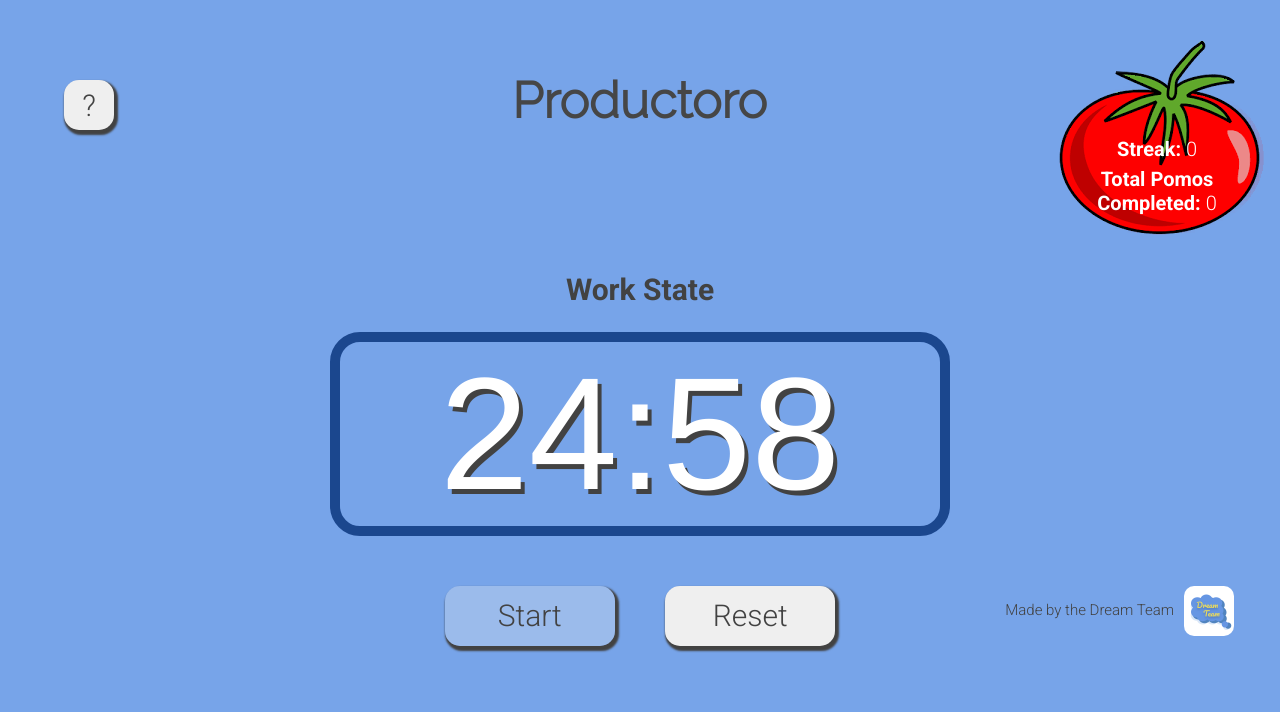
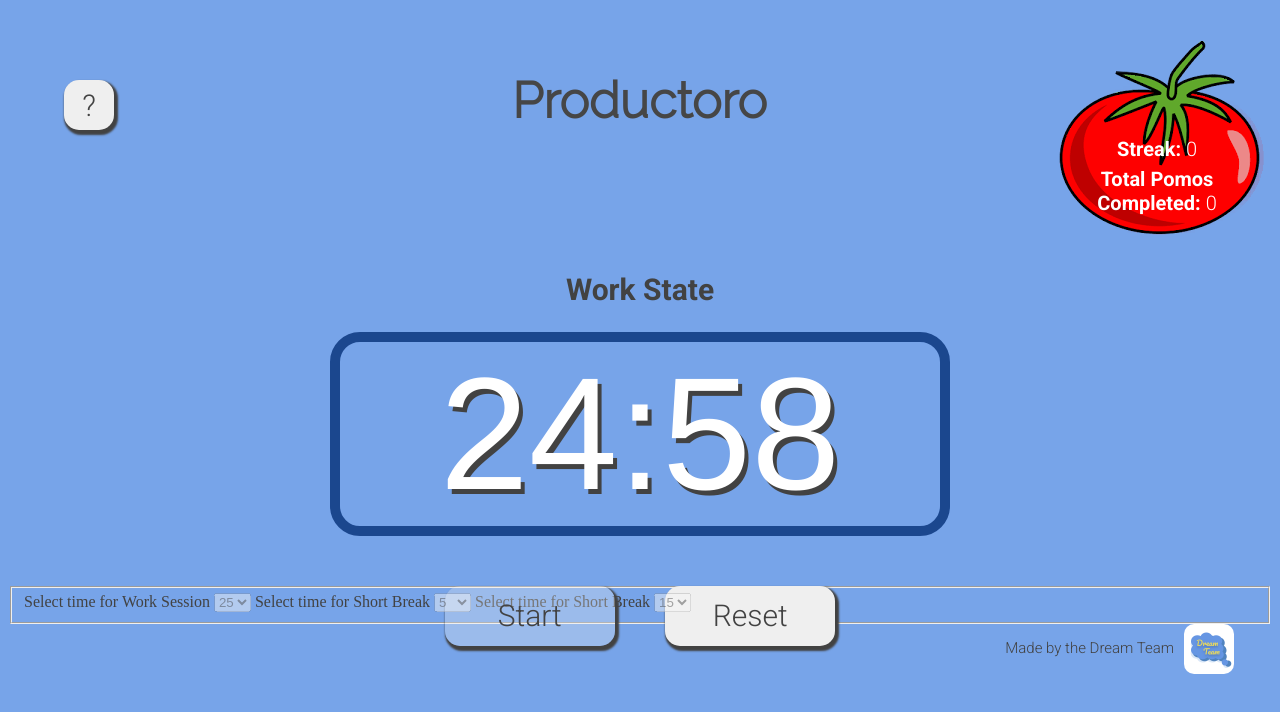
Before and after one commit to nidhigiridhar/cse110-w21-group35, a website with bundled scripts: page source/productoro.html in a window 1280 px wide. Both pictures are taken after a click on the button "Start". Built offline with nearby package versions, Linux system fonts and the light colour scheme.

Commit message:
Added custom Time limits

```diff
--- a/source/productoro.html
+++ b/source/productoro.html
@@ -50,6 +50,35 @@
     </div>
     <div id="instructions">
 
+    <form id='time-limits'>
+        <div style="display:none">Wait until the end of your next break to change the times!</div>
+        <fieldset id="formEnabler">
+            <label id="workLabel">Select time for Work Session</label>
+            <select name="workTime" id="workTime">
+                <option value="one">1</option>
+                <option value="twentyFive" selected>25</option>
+                <option value="thirty">30</option>
+                <option value="fortyFive">45</option>
+                <option value="sixty">60</option>
+            </select>
+
+            <label id="shortBreakLabel">Select time for Short Break</label>
+            <select name="shortBreakTime" id="shortBreakTime">
+                <option value="one">1</option>
+                <option value="five" selected>5</option>
+                <option value="ten">10</option>
+                <option value="fifteen">15</option>
+            </select>
+
+            <label id="longBreakLabel">Select time for Short Break</label>
+            <select name="longBreakTime" id="longBreakTime">
+                <option value="fifteen" selected>15</option>
+                <option value="twenty">20</option>
+                <option value="twentyFive">25</option>
+                <option value="thirty">30</option>
+            </select>
+        </fieldset>
+    </form>
     </div>
     <footer>
         <img src="img/DT2 (Final).png" alt="Dream Team logo">
--- a/source/timer.js
+++ b/source/timer.js
@@ -4,7 +4,9 @@
 
 //import { colorChange } from './color-change.js';
 
-const POMO_MINS = 25, SHORT_MINS = 5, LONG_MINS = 15;
+var POMO_MINS = 25;
+var SHORT_MINS = 5;
+var LONG_MINS = 15;
 const WORK_STATE = "Work State", SHORT_STATE = "Short Break State",
     LONG_STATE = "Long Break State";
 
@@ -149,6 +151,8 @@ function updateTimer(duration) {
                 timer.counter.totalPomos++;
                 document.getElementById("total").innerHTML =
                     timer.counter.totalPomos;
+            } else {
+                document.querySelector("#formEnabler").removeAttribute('disabled');
             }
             // enable start button after timer ends
             document.getElementById("startButton").disabled = false;
@@ -173,11 +177,31 @@ function updateTimer(duration) {
 }
 
 /**
+ * @name setCustomTime
+ * @description Changes the times for each session based on user input
+ */
+function setCustomTime() {
+
+    let wTime = document.getElementById("workTime");
+    POMO_MINS = wTime.options[wTime.selectedIndex].text;
+
+    let sbTime = document.getElementById("shortBreakTime");
+    SHORT_MINS = sbTime.options[sbTime.selectedIndex].text;
+
+    let lbTime = document.getElementById("longBreakTime");
+    LONG_MINS = lbTime.options[lbTime.selectedIndex].text;
+}
+
+/**
  * @name onStart
  * @description Begins the timer when the start button is clicked
  */
 function onStart() {
+
+    setCustomTime();
+    console.log(POMO_MINS);
     getNotificationStatus();
+    document.querySelector("#formEnabler").disabled = 'disabled';
     // disable start button after pressed
     document.getElementById("startButton").disabled = true;
     //enable reset button
```
Also changed, not shown: 6 other files.
